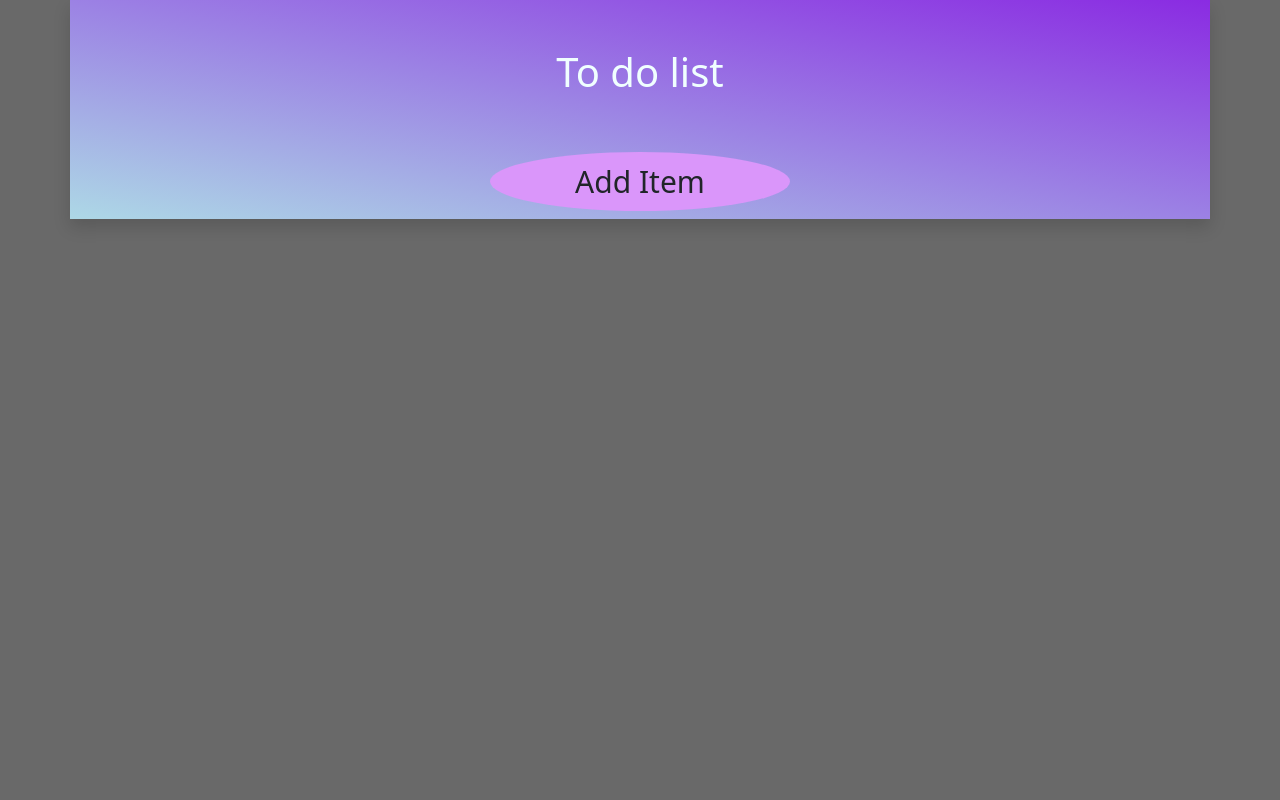
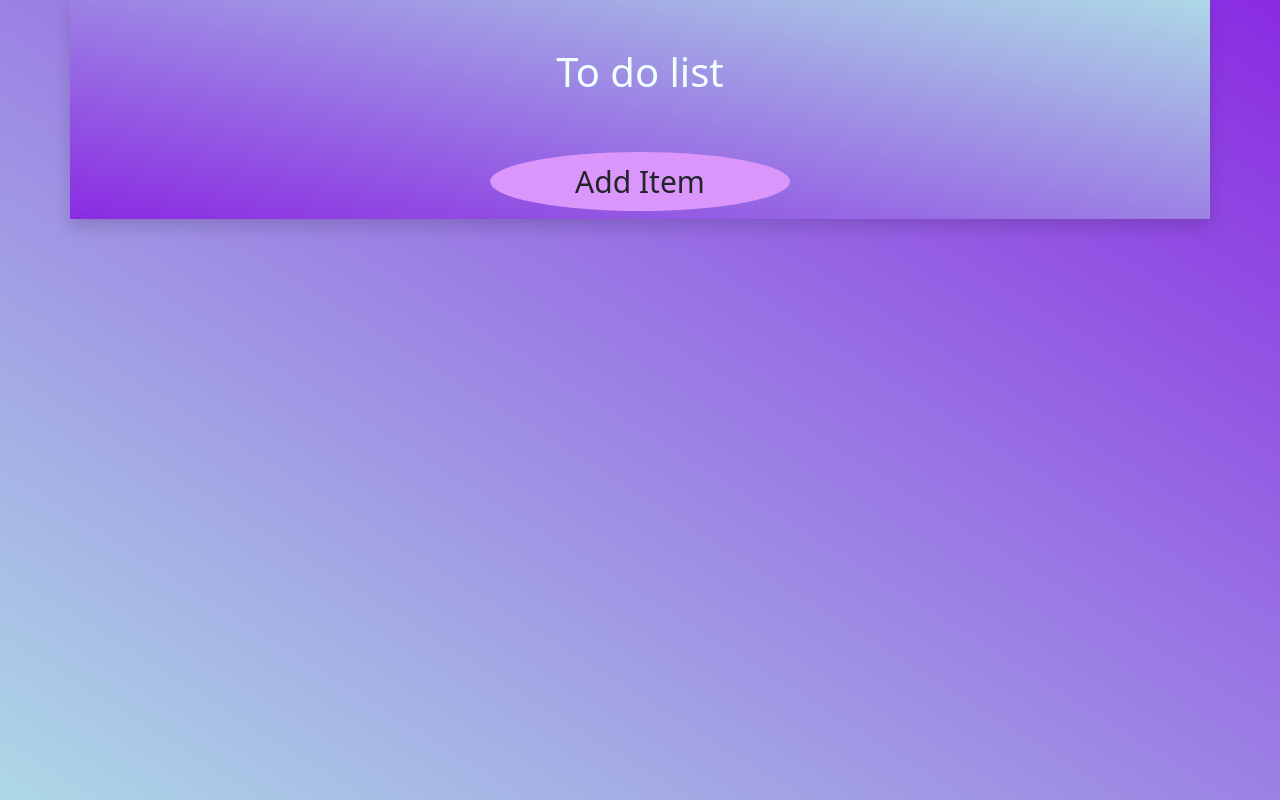
Before and after one commit to Zac2222/ToDoList, a plain HTML site: page index.html in a window 1280 px wide. Drawn offline with nearby package versions, Linux system fonts and the light colour scheme.

Commit message:
styled it a little

```diff
--- a/css/styles.css
+++ b/css/styles.css
@@ -1,4 +1,7 @@
 body{
+    background-image: linear-gradient(to bottom left, blueviolet, lightblue);
+    background-repeat: no-repeat;
+    height: 100vh;
     background-color: dimgray;
 }
 *{
@@ -15,8 +18,10 @@ body{
   }
 
   #btnContainer{
-    background-image: linear-gradient(to bottom left, blueviolet, lightblue);
+    background-image: linear-gradient(to bottom left, lightblue, blueviolet);
+
   }
+
   #createList{
     background-color: rgb(218, 150, 250);
     font-size: 30px;
```
Also changed, not shown: index.html (+0 -2 lines).
